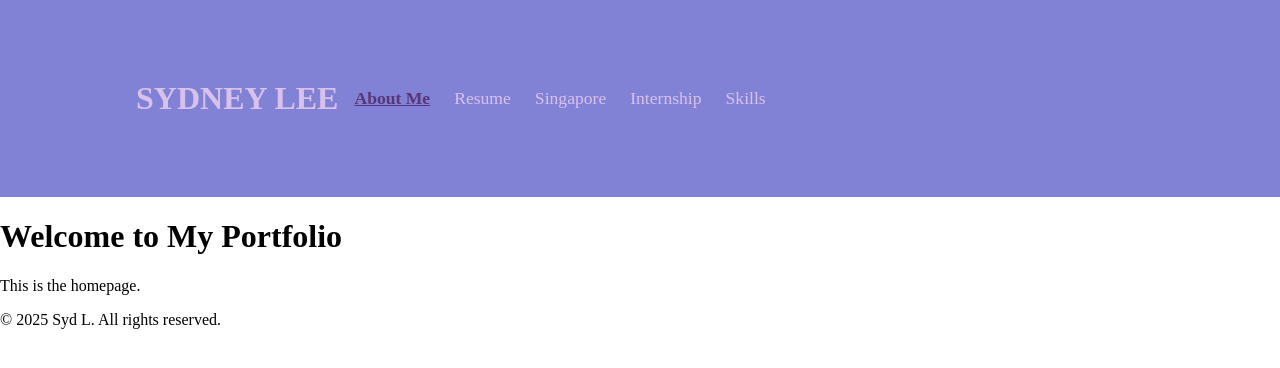
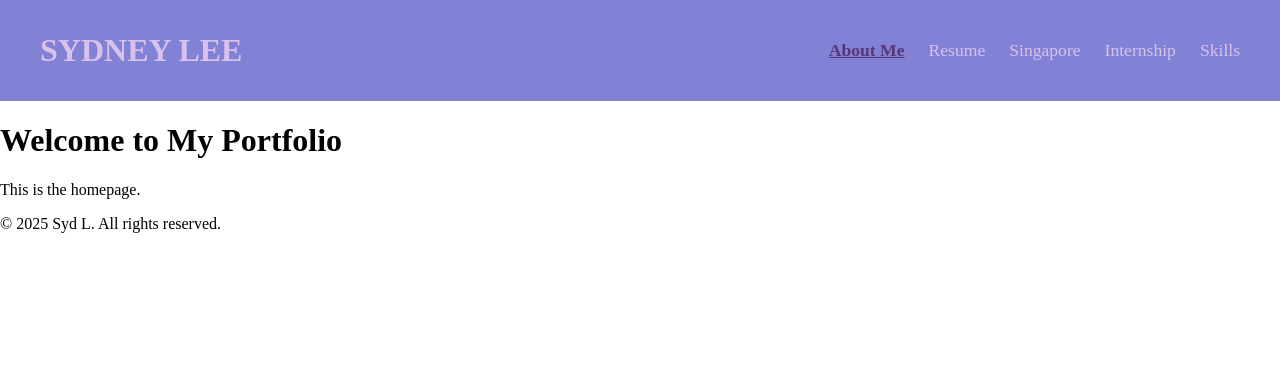
Before and after one commit to slee1510/eportfolio, a plain HTML site: page home.html in a window 1280 px wide. Drawn offline with Linux system fonts and the light colour scheme.

Commit message:
redid header

```diff
--- a/style.css
+++ b/style.css
@@ -4,27 +4,25 @@ body, html {
 }
 
 .navbar {
-    display: flex;
-    justify-content: space-between;
-    align-items: center;
     background-color: rgb(129, 129, 213);
-    padding: 2rem 4rem;
     color: rgb(216, 194, 236);
+    padding: 2rem 2rem; /* Padding for the entire navbar */
+    width: 100%;
+    box-sizing: border-box;
 }
 
 .nav-container {
     display: flex;
-    justify-content: space-between;
+    justify-content: space-between; /* Aligns nav-left to left and nav-right to right */
     align-items: center;
-    padding: 2rem 4rem;
-    box-sizing: border-box;
+    max-width: 1200px; /* Optional: limit max width */
+    margin: 0 auto; /* Center the container horizontally */
 }
 
 .nav-left {
     font-size: 2rem;
     font-family: 'Playfair Display', serif;
     font-weight: bold;
-    padding: 1rem 0.5rem;
 }
 
 .nav-right {
@@ -34,7 +32,7 @@ body, html {
     display: flex;
     gap: 1.5rem;
     margin: 0;
-    padding: 1rem 0.5rem;
+    padding: 0;
 }
 
 .nav-right a {
```
Also changed, not shown: header.html (+1 -1 lines).
